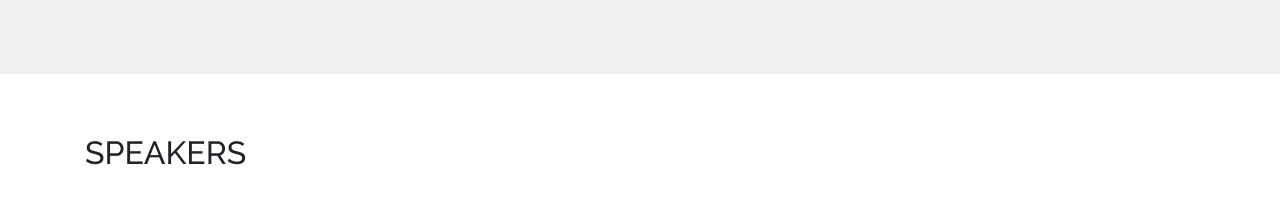
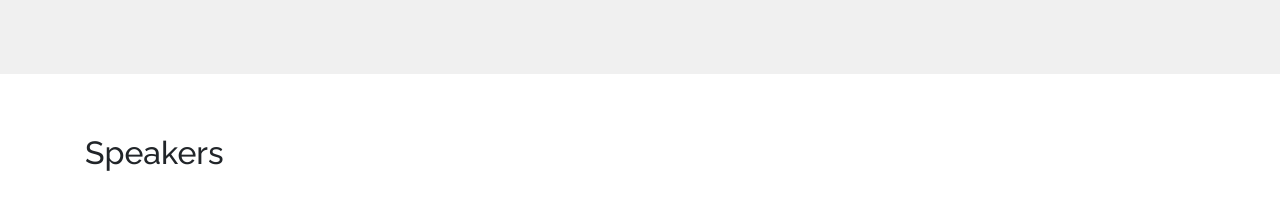
Before and after one commit to ist-fr/2019, a Vue app: page / in a window 1280 px wide. Shown: the part 1940-2148 px from the top of the page. Built offline with nearby package versions, Linux system fonts and the light colour scheme; what vue-scrollactive would draw is missing.

Commit message:
Fix timeline CSS

```diff
--- a/src/components/Home/Speakers.vue
+++ b/src/components/Home/Speakers.vue
@@ -3,7 +3,7 @@
     <div class="container">
       <div class="row">
         <div class="col-lg-12 mx-auto">
-          <h2>SPEAKERS</h2>
+          <h2>Speakers</h2>
         </div>
         <div
           class="col-lg-6 col-md-12 text-center card-speaker"
--- a/src/components/Home/Timeline.vue
+++ b/src/components/Home/Timeline.vue
@@ -1,5 +1,5 @@
 <template>
-  <section id="key-dates">
+  <section id="timeline">
     <div>
       <div class="container">
         <div class="row">
@@ -146,7 +146,7 @@ $counter: $items - $rows + 2;
   $counter: $counter + 1;
 }
 
-#key-dates {
+#timeline {
   padding-top: 100px;
   padding-bottom: 30px;
 
```
